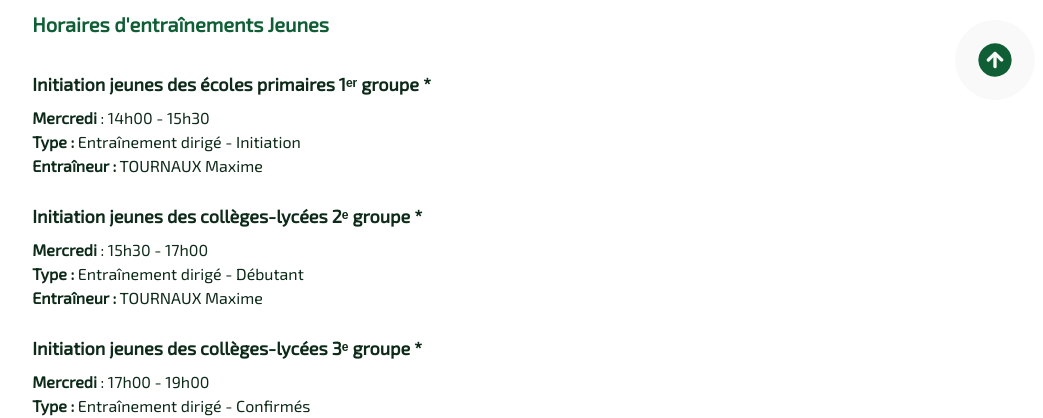
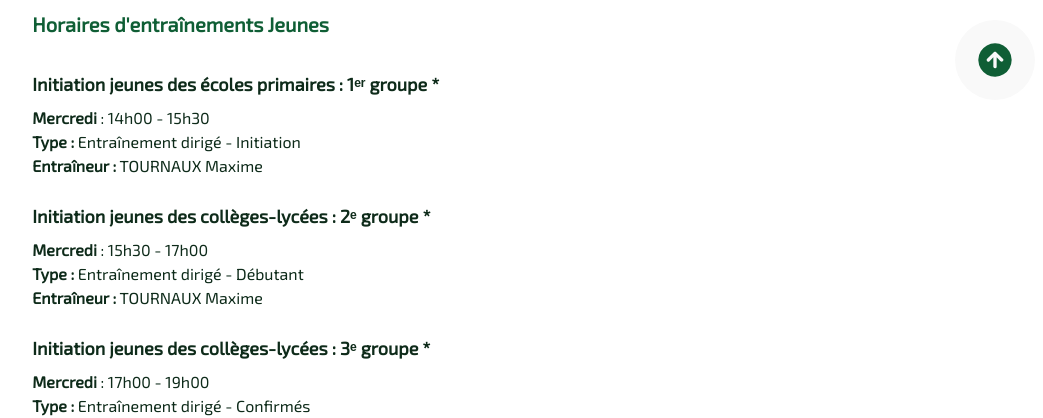
Before and after one commit to ttfarguais/ttfarguais, a Next.js app: page /entrainements in a window 1280 px wide. Shown: the part 660-1078 px from the top of the page, without its empty margins (205-1248 px from the left). Built offline with nearby package versions, Linux system fonts and the light colour scheme.

Commit message:
Update trainingTimes.js

```diff
--- a/app/src/data/trainingTimes.js
+++ b/app/src/data/trainingTimes.js
@@ -10,9 +10,9 @@ const trainingTimes = [
     name: "Jeunes",
     schedules: [
 
-      { day: "Mercredi", time: "14h00 - 15h30", who: "Initiation jeunes des écoles primaires 1ᵉʳ groupe *", trainingType: "Entraînement dirigé - Initiation", coach: "TOURNAUX Maxime" },
-      { day: "Mercredi", time: "15h30 - 17h00", who: "Initiation jeunes des collèges-lycées 2ᵉ groupe *", trainingType: "Entraînement dirigé - Débutant", coach: "TOURNAUX Maxime" },
-      { day: "Mercredi", time: "17h00 - 19h00", who: "Initiation jeunes des collèges-lycées 3ᵉ groupe *", trainingType: "Entraînement dirigé - Confirmés", coach: "TOURNAUX Maxime" },
+      { day: "Mercredi", time: "14h00 - 15h30", who: "Initiation jeunes des écoles primaires : 1ᵉʳ groupe *", trainingType: "Entraînement dirigé - Initiation", coach: "TOURNAUX Maxime" },
+      { day: "Mercredi", time: "15h30 - 17h00", who: "Initiation jeunes des collèges-lycées : 2ᵉ groupe *", trainingType: "Entraînement dirigé - Débutant", coach: "TOURNAUX Maxime" },
+      { day: "Mercredi", time: "17h00 - 19h00", who: "Initiation jeunes des collèges-lycées : 3ᵉ groupe *", trainingType: "Entraînement dirigé - Confirmés", coach: "TOURNAUX Maxime" },
     ]
   }
 ];
```
